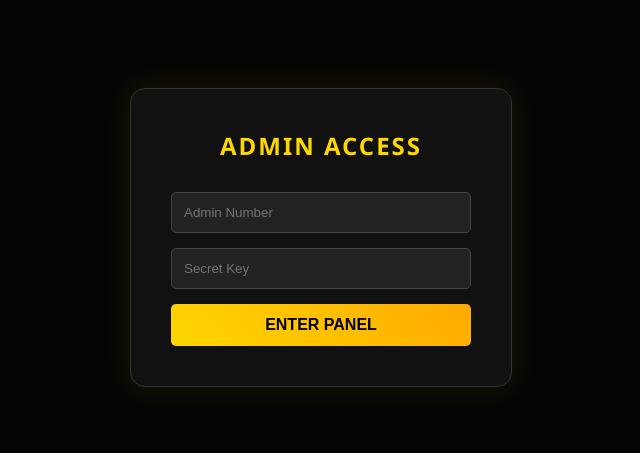
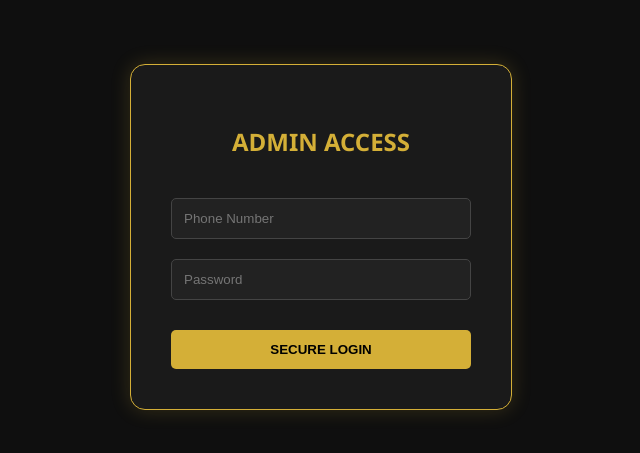
Before and after one commit to task28/eliteadmin, a plain HTML site: page admin_login.html in a window 1280 px wide. Shown: the part 163-616 px from the top of the page, without its empty margins (319-959 px from the left). Drawn offline with Linux system fonts and the light colour scheme.

Commit message:
Update admin_login.html

```diff
--- a/admin_login.html
+++ b/admin_login.html
@@ -3,101 +3,35 @@
 <head>
     <meta charset="UTF-8">
     <meta name="viewport" content="width=device-width, initial-scale=1.0">
-    <title>Task28 - Admin Login</title>
+    <title>Admin Login</title>
     <style>
-        body {
-            background: #050505;
-            color: white;
-            font-family: 'Segoe UI', sans-serif;
-            display: flex;
-            justify-content: center;
-            align-items: center;
-            height: 100vh;
-            margin: 0;
-        }
-        .login-card {
-            background: #111;
-            padding: 40px;
-            border-radius: 15px;
-            box-shadow: 0 0 30px rgba(255, 215, 0, 0.1);
-            border: 1px solid #333;
-            width: 300px;
-            text-align: center;
-        }
-        .title {
-            color: #ffd700;
-            font-size: 24px;
-            font-weight: bold;
-            margin-bottom: 30px;
-            letter-spacing: 2px;
-        }
-        input {
-            width: 100%;
-            padding: 12px;
-            margin-bottom: 15px;
-            background: #222;
-            border: 1px solid #444;
-            color: white;
-            border-radius: 5px;
-            outline: none;
-            box-sizing: border-box;
-            transition: 0.3s;
-        }
-        input:focus {
-            border-color: #ffd700;
-        }
-        button {
-            width: 100%;
-            padding: 12px;
-            background: linear-gradient(45deg, #ffd700, #ffaa00);
-            border: none;
-            color: black;
-            font-weight: bold;
-            border-radius: 5px;
-            cursor: pointer;
-            font-size: 16px;
-        }
-        .error {
-            color: #ff4444;
-            font-size: 12px;
-            margin-top: 15px;
-            display: none;
-        }
+        body { background: #0f0f0f; display: flex; justify-content: center; align-items: center; height: 100vh; margin: 0; font-family: 'Segoe UI', sans-serif; color: #fff; }
+        .login-box { background: #1a1a1a; padding: 40px; border-radius: 15px; border: 1px solid #D4AF37; width: 300px; text-align: center; box-shadow: 0 0 20px rgba(212, 175, 55, 0.2); }
+        h2 { color: #D4AF37; margin-bottom: 30px; }
+        input { width: 100%; padding: 12px; margin: 10px 0; background: #222; border: 1px solid #444; color: #fff; border-radius: 5px; box-sizing: border-box; }
+        button { width: 100%; padding: 12px; background: #D4AF37; border: none; font-weight: bold; cursor: pointer; margin-top: 20px; border-radius: 5px; }
+        button:hover { background: #b89628; }
     </style>
 </head>
 <body>
-
-<div class="login-card">
-    <div class="title">ADMIN ACCESS</div>
-    <input type="text" id="adminPhone" placeholder="Admin Number">
-    <input type="password" id="adminPass" placeholder="Secret Key">
-    <button onclick="adminLogin()">ENTER PANEL</button>
-    <div class="error" id="errMsg">Access Denied! Invalid Credentials.</div>
+    <div class="login-box">
+        <h2>ADMIN ACCESS</h2>
+        <input type="text" id="phone" placeholder="Phone Number">
+        <input type="password" id="pass" placeholder="Password">
+        <button onclick="login()">SECURE LOGIN</button>
     </div>
 
     <script>
-    function adminLogin() {
-        const p = document.getElementById('adminPhone').value;
-        const k = document.getElementById('adminPass').value;
-        const err = document.getElementById('errMsg');
-
-        // Hardcoded Security Check
-        if (p === "01310504728" && k === "RASFAN20") {
-            // Save session
-            sessionStorage.setItem("adminAuth", "true");
+        function login() {
+            const p = document.getElementById('phone').value;
+            const pass = document.getElementById('pass').value;
+            if(p === "01310504728" && pass === "RAFSAN20") {
+                localStorage.setItem('admin_auth', 'true');
                 window.location.href = "admin_home.html";
             } else {
-            err.style.display = "block";
-            // Simple shake effect
-            document.querySelector('.login-card').animate([
-                { transform: 'translateX(0)' },
-                { transform: 'translateX(-10px)' },
-                { transform: 'translateX(10px)' },
-                { transform: 'translateX(0)' }
-            ], { duration: 300 });
+                alert("Access Denied! Wrong Credentials.");
             }
         }
     </script>
-
 </body>
 </html>
```
Lines whose indentation alone changed are shown as unchanged.
